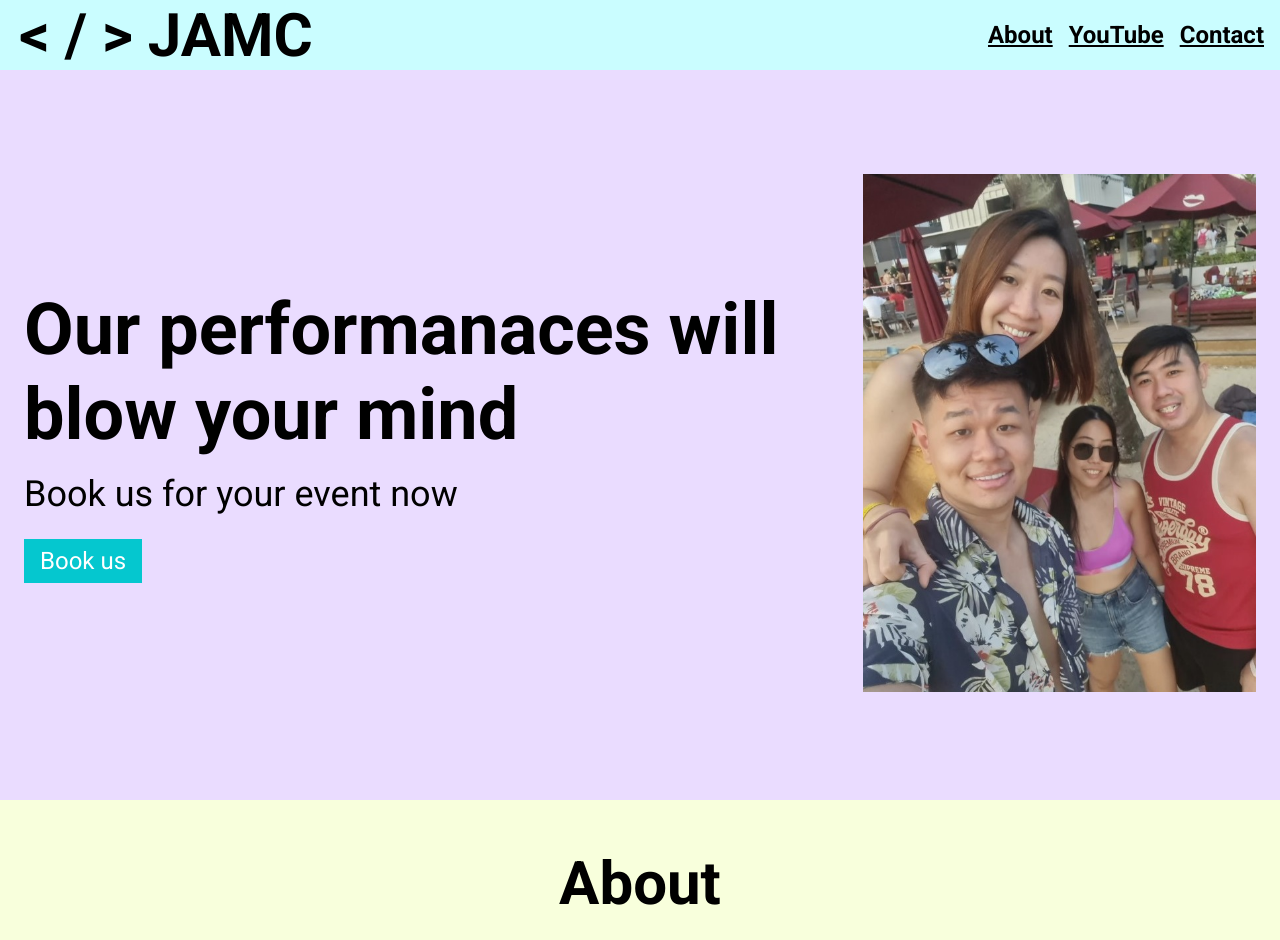
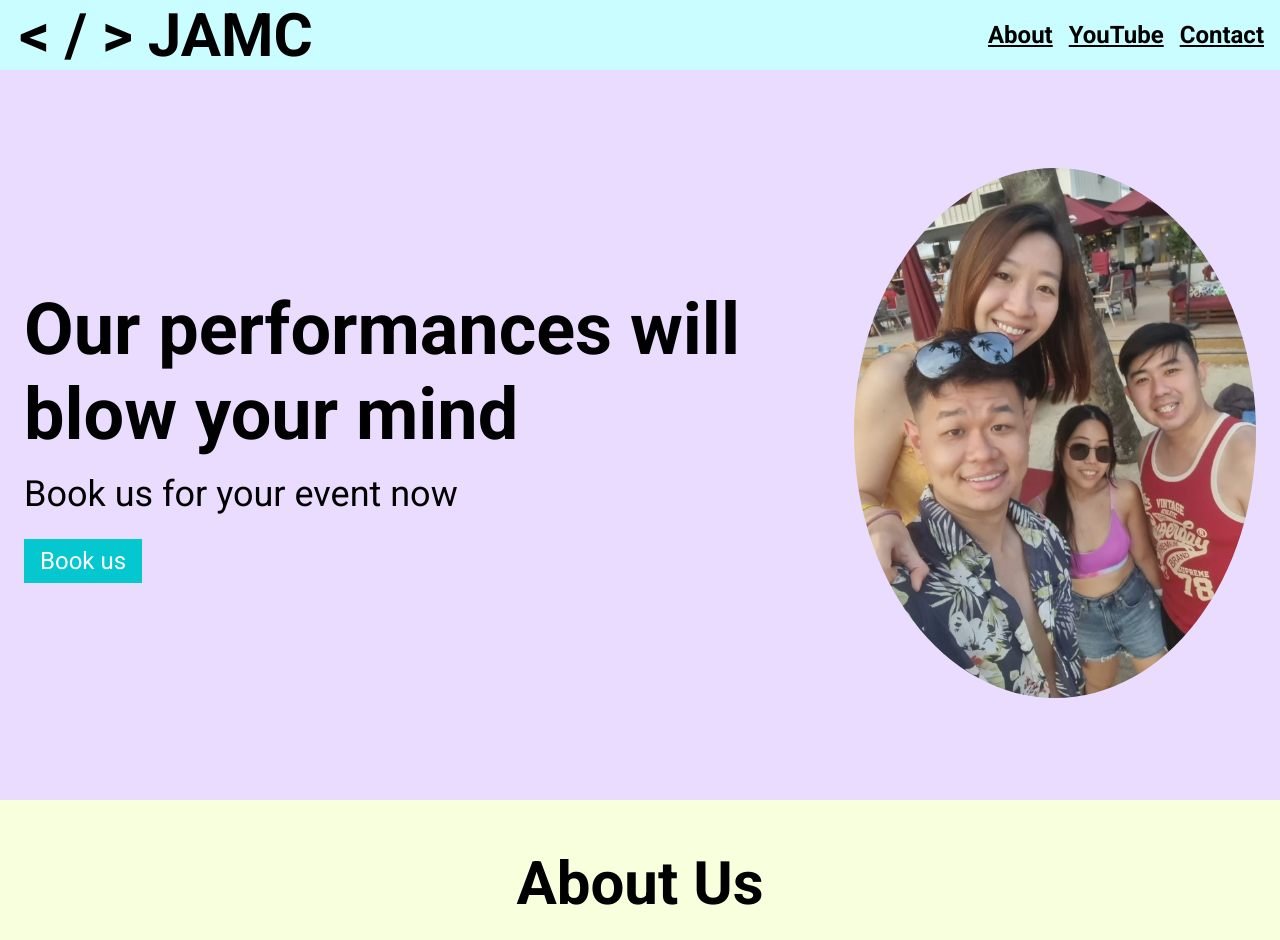
Before and after one commit to Johnnydeecoco/Demo-Website, a plain HTML site: page index.html in a window 1280 px wide. Shown: the top 940 px of the page. Drawn offline with Linux system fonts and the light colour scheme.

Commit message:
spelling error

```diff
--- a/index.html
+++ b/index.html
@@ -20,12 +20,12 @@
       <header>
         <div class="row">
           <div>
-            <h1>Our performanaces will blow your mind</h1>
+            <h1>Our performances will blow your mind</h1>
             <p class="subheader">Book us for your event now</p>
             <button>Book us</button>
           </div>
-          <figure class="laptop">
-            <img src="./assets/laptop.jpg" alt="" />
+          <figure>
+            <img class="laptop"src="./assets/laptop.jpg" alt="" />
           </figure>
         </div>
       </header>
@@ -33,14 +33,15 @@
 
     <main>
       <section id="about">
-        <h2>About</h2>
+        <h2>About Us</h2>
         <div class="row">
           <div class="section__description">
             <div class="section__description--wrapper">
-            <p class="section__description--para">We are a talented band of musicians. John, Alan, Michelle & Chloe!
+              <p class="section__description--para">
+                We are a talented band of musicians. John, Alan, Michelle &
+                Chloe!
               </p>
-            <p class="section__description--para">Do hire us for a gig!
-            </p>
+              <p class="section__description--para">Do hire us for a gig!</p>
             </div>
             <figure class="about__img--wrapper">
               <img src="./assets/about.jpg" alt="" />
@@ -57,9 +58,11 @@
             </figure>
             <div>
               <p class="section__description--para">
-          These are snippets of our past performance at Sydney Opera House, The Esplanade, etc
+                These are snippets of our past performance at Sydney Opera
+                House, The Esplanade, etc
               </p>
-        <p class="section__description--para">We can all sing very well.
+              <p class="section__description--para">
+                We can all sing very well.
               </p>
             </div>
           </div>
@@ -72,7 +75,13 @@
 
           <input type="email" placeholder="jane@example.com" id="" />
           <span>Message</span>
-          <textarea name="Message" placeholder="cool website!" id="" cols="3" rows="3"></textarea>
+          <textarea
+            name="Message"
+            placeholder="cool website!"
+            id=""
+            cols="3"
+            rows="3"
+          ></textarea>
           <button>Submit</button>
         </form>
       </section>
--- a/style.css
+++ b/style.css
@@ -51,7 +51,7 @@ a {
 
 .logo {
   width: 300px;
-  margin: 0
+  margin: 0;
 }
 
 ul {
@@ -84,6 +84,10 @@ footer {
 ABOUT
 
 */
+
+.laptop {
+  border-radius: 50%;
+}
 
 #about {
   background-color: #f8ffdc;
```
Lines whose indentation alone changed are shown as unchanged.
